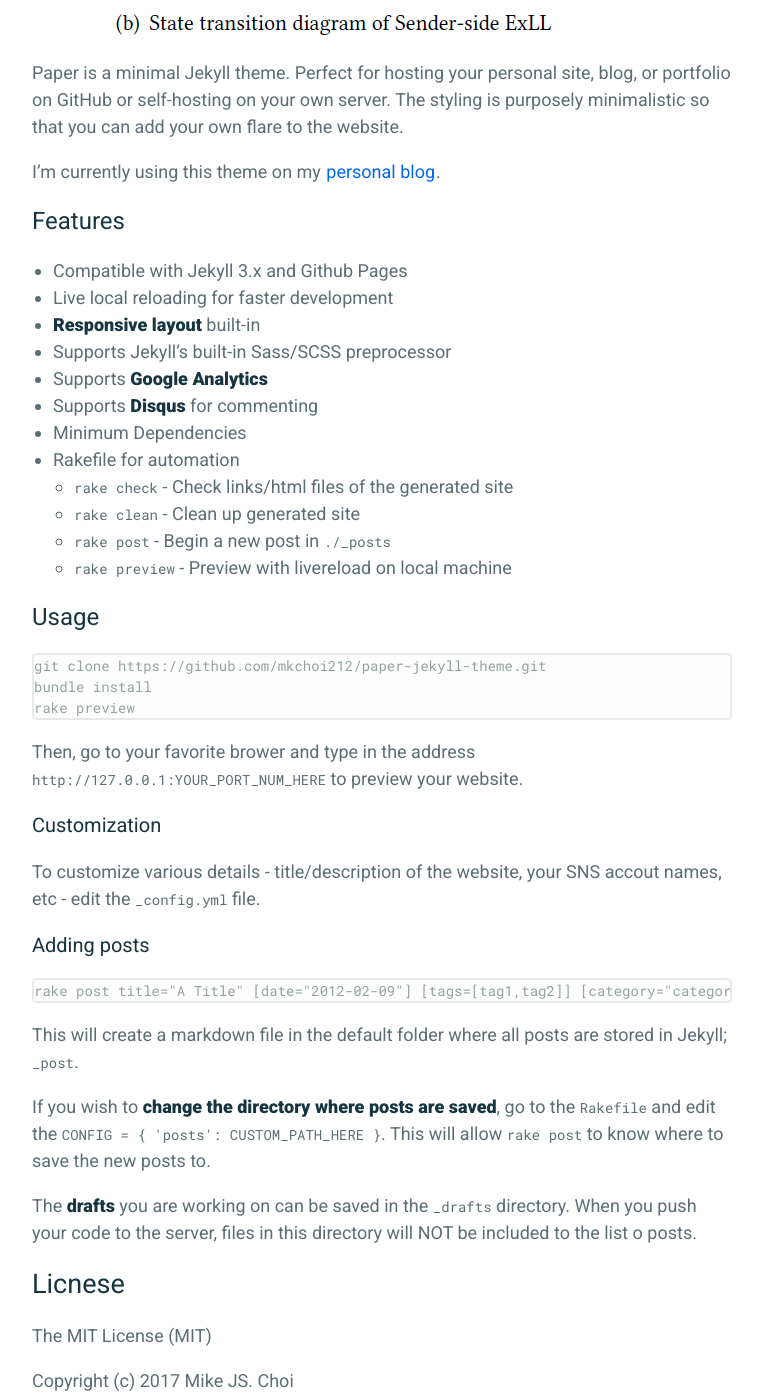
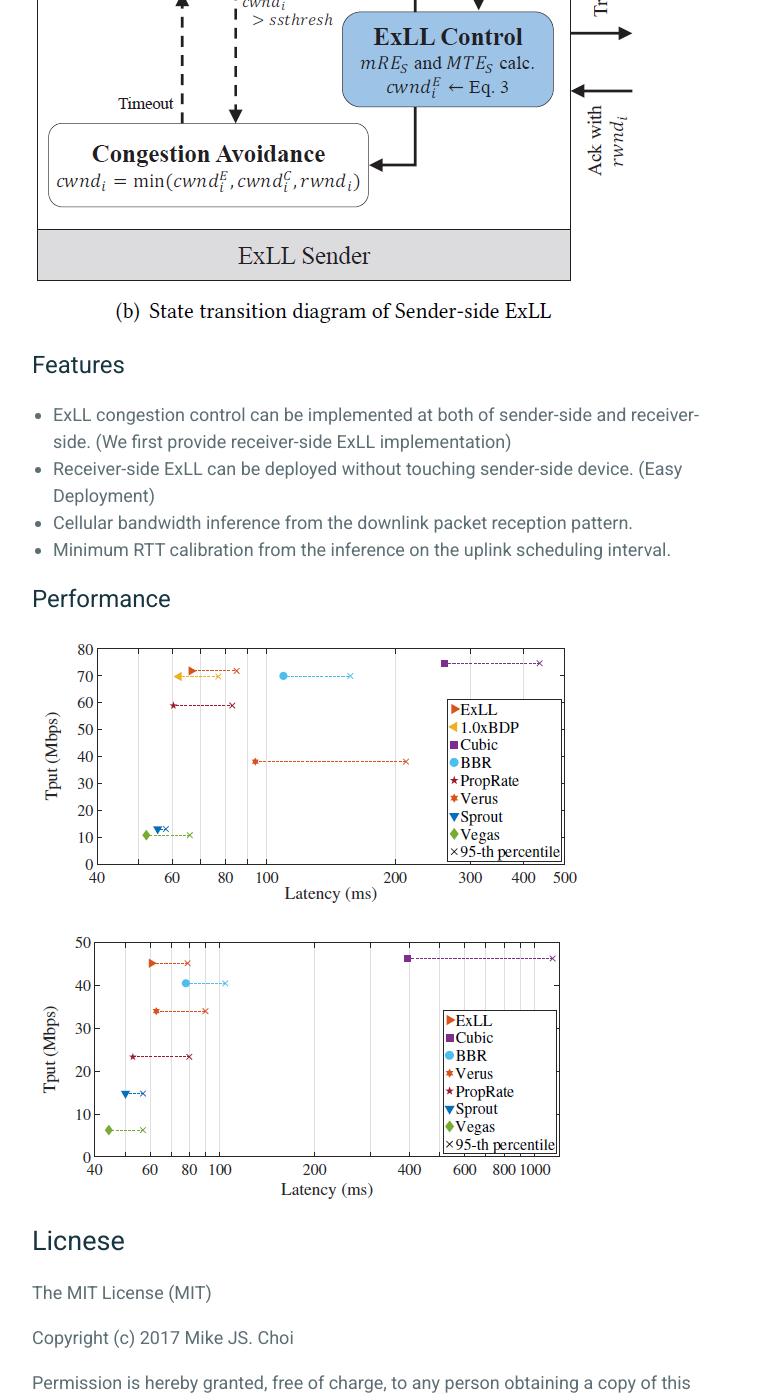
Before and after one commit to msnl/exll, a Jekyll site: the page built from _posts/2019-04-18-exll-overview.md, in a window 1280 px wide and 1400 px high, scrolled down 1323 px. Shown: the whole window, without its empty margins (258-1021 px from the left). Built offline with Jekyll 4.4.1, drawn with Linux system fonts in a browser that asks for light colours; some of the changed text lies outside the part shown.

Commit message:
Update 2019-04-18-exll-overview.md

````diff
--- a/_posts/2019-04-18-exll-overview.md
+++ b/_posts/2019-04-18-exll-overview.md
@@ -7,49 +7,26 @@
 comments: true
 ---
 
+ ExLL is a new low-latency congestion control scheme which can adapt to dynamic cellular channels without overloading the network. To do so, we develop two novel techniques that run on the cellular receiver: 1) cellular bandwidth inference from the downlink packet reception pattern and 2) minimum RTT calibration from the inference on the uplink scheduling interval. Furthermore, we incorporate the control framework of FAST into ExLL’s cellular specific inference techniques. Hence, ExLL can precisely control its congestion window to not overload the network unnecessarily. Our implementation of ExLL on Android smartphones demonstrates that ExLL reduces latency much closer to the minimum RTT compared to other low-latency congestion control algorithms in both static and dynamic channels of LTE networks.
+
 ![Receiver-based ExLL Design Overview](https://raw.githubusercontent.com/msnl/exll/master/assets/ExLL_Overview_receiver.PNG)
 
 ![Sender-based ExLL Design Overview](https://raw.githubusercontent.com/msnl/exll/master/assets/ExLL_Overview_sender.PNG)
 
-Paper is a minimal Jekyll theme. Perfect for hosting your personal site, blog, or portfolio on GitHub or self-hosting on your own server. The styling is purposely minimalistic so that you can add your own flare to the website.
+## Features
+- ExLL congestion control can be implemented at both of sender-side and receiver-side. (We first provide receiver-side ExLL implementation)
+- Receiver-side ExLL can be deployed without touching sender-side device. (Easy Deployment)
+- Cellular bandwidth inference from the downlink packet reception pattern.
+- Minimum RTT calibration from the inference on the uplink scheduling interval.
 
-I'm currently using this theme on my [personal blog](https://www.deadbeef.me).
+## Performance
 
-## Features
-- Compatible with Jekyll 3.x and Github Pages
-- Live local reloading for faster development
-- **Responsive layout** built-in
-- Supports Jekyll's built-in Sass/SCSS preprocessor
-- Supports **Google Analytics**
-- Supports **Disqus** for commenting
-- Minimum Dependencies
-- Rakefile for automation
-    - `rake check`    - Check links/html files of the generated site
-    - `rake clean`    - Clean up generated site
-    - `rake post`     - Begin a new post in `./_posts`
-    - `rake preview`  - Preview with livereload on local machine
+![Static Performance](https://raw.githubusercontent.com/msnl/exll/master/assets/ExLL_Static.PNG)
 
-## Usage
-```
-git clone https://github.com/mkchoi212/paper-jekyll-theme.git
-bundle install
-rake preview
-```
+![Mobile Performance](https://raw.githubusercontent.com/msnl/exll/master/assets/ExLL_Mobile.PNG)
 
-Then, go to your favorite brower and type in the address `http://127.0.0.1:YOUR_PORT_NUM_HERE` to preview your website.
 
-### Customization
-To customize various details - title/description of the website, your SNS accout names, etc - edit the `_config.yml` file.
 
-### Adding posts
-```
-rake post title="A Title" [date="2012-02-09"] [tags=[tag1,tag2]] [category="category"]
-```
-This will create a markdown file in the default folder where all posts are stored in Jekyll; `_post`.
-
-If you wish to **change the directory where posts are saved**, go to the `Rakefile` and edit the `CONFIG = { 'posts': CUSTOM_PATH_HERE }`. This will allow `rake post` to know where to save the new posts to.
-
-The **drafts** you are working on can be saved in the `_drafts` directory. When you push your code to the server, files in this directory will NOT be included to the list o posts.
 
 # Licnese
 The MIT License (MIT)
````
